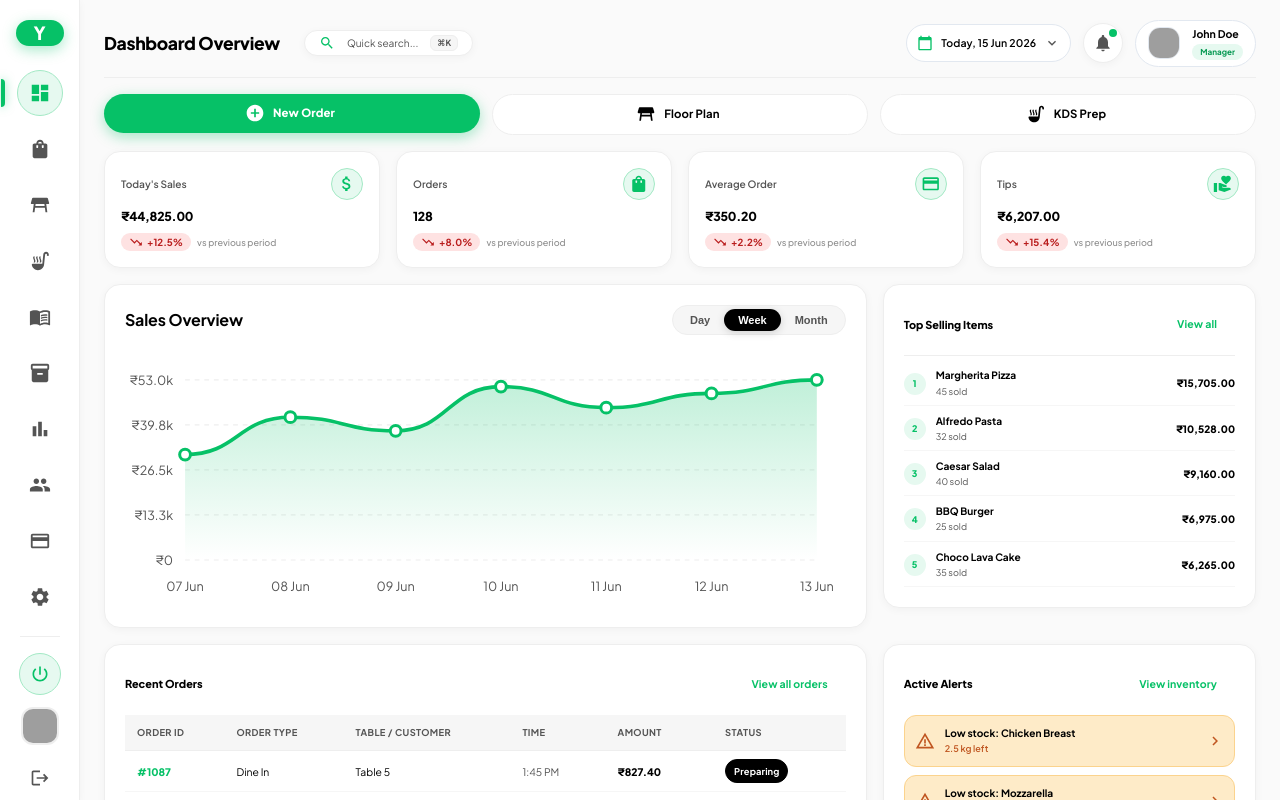
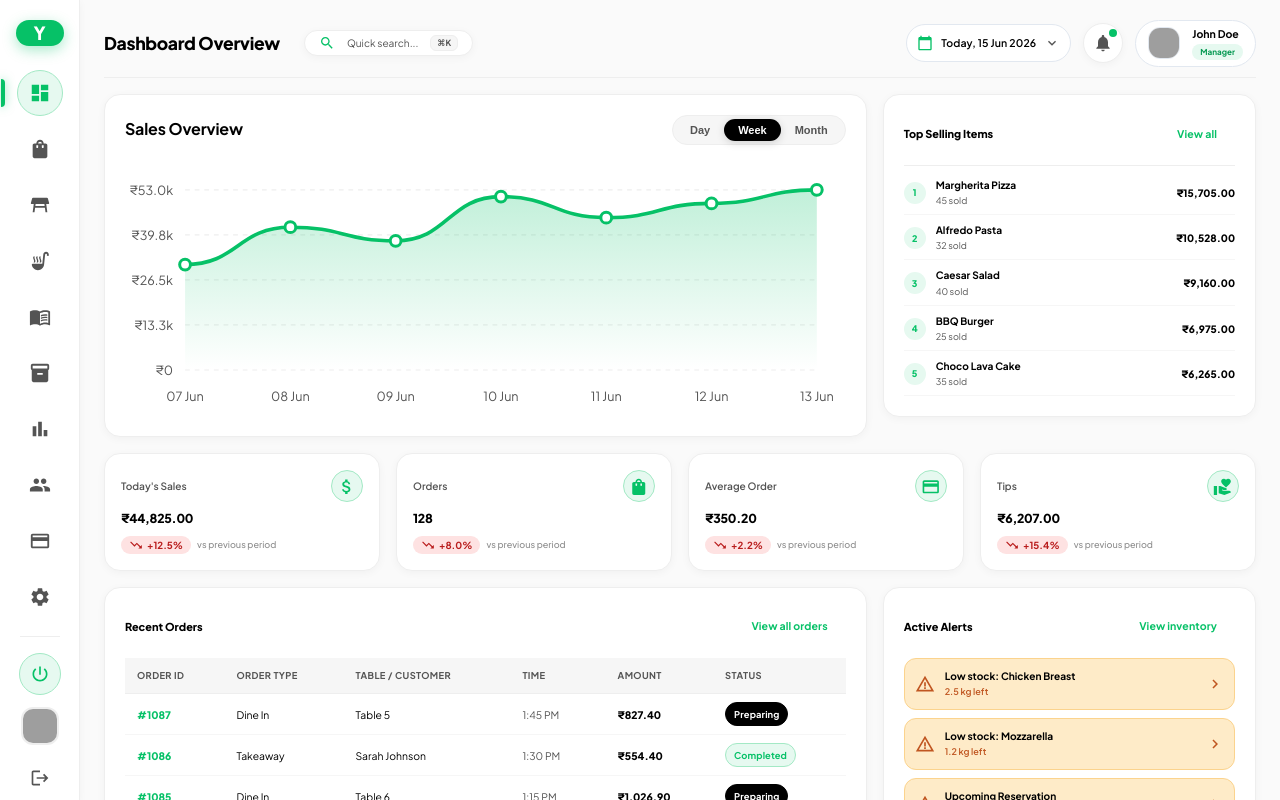
Before and after one commit to tevahdesign/POS-SYSTEM, a React (Vite) app: page /dashboard in a window 1280 px wide. Built offline with nearby package versions, Linux system fonts and the light colour scheme; grey boxes are pictures that could not be loaded.

Commit message:
Initial commit

```diff
--- a/src/pages/Dashboard.tsx
+++ b/src/pages/Dashboard.tsx
@@ -74,120 +74,6 @@ export const Dashboard: React.FC = () => {
   return (
     <MainLayoutTemplate title="Dashboard Overview">
       <Box sx={{ display: 'flex', flexDirection: 'column', gap: { xs: 1.5, sm: 2 } }}>
-        {/* Quick Action Shortcuts (Uber Eats Pill Format) */}
-        <Grid container spacing={{ xs: 1, sm: 1.5 }}>
-          <Grid size={{ xs: 12, sm: 4 }}>
-            <Button
-              variant="contained"
-              size="medium"
-              fullWidth
-              onClick={() => navigate('/orders')}
-              startIcon={<AddCircleOutlinedIcon />}
-              sx={{
-                py: 1.2,
-                borderRadius: 9999, // Pill
-                fontWeight: 800,
-                fontFamily: "'Plus Jakarta Sans', sans-serif",
-                backgroundColor: '#06C167',
-                color: '#FFFFFF',
-                boxShadow: '0 4px 14px rgba(6, 193, 103, 0.35)',
-                '&:hover': {
-                  backgroundColor: '#049851',
-                  boxShadow: '0 6px 20px rgba(6, 193, 103, 0.5)',
-                },
-              }}
-            >
-              New Order
-            </Button>
-          </Grid>
-          <Grid size={{ xs: 6, sm: 4 }}>
-            <Button
-              variant="outlined"
-              size="medium"
-              fullWidth
-              onClick={() => navigate('/tables')}
-              startIcon={<TableRestaurantIcon />}
-              sx={{
-                py: 1.2,
-                borderRadius: 9999,
-                fontWeight: 700,
-                color: '#000000',
-                borderColor: '#EEEEEE',
-                backgroundColor: '#FFFFFF',
-                '&:hover': {
-                  borderColor: '#06C167',
-                  backgroundColor: '#E6F9F0',
-                },
-              }}
-            >
-              Floor Plan
-            </Button>
-          </Grid>
-          <Grid size={{ xs: 6, sm: 4 }}>
-            <Button
-              variant="outlined"
-              size="medium"
-              fullWidth
-              onClick={() => navigate('/kitchen')}
-              startIcon={<SoupKitchenIcon />}
-              sx={{
-                py: 1.2,
-                borderRadius: 9999,
-                fontWeight: 700,
-                color: '#000000',
-                borderColor: '#EEEEEE',
-                backgroundColor: '#FFFFFF',
-                '&:hover': {
-                  borderColor: '#06C167',
-                  backgroundColor: '#E6F9F0',
-                },
-              }}
-            >
-              KDS Prep
-            </Button>
-          </Grid>
-        </Grid>
-
-        {/* 4 KPI Cards Grid */}
-        <Grid container spacing={{ xs: 1.25, sm: 2 }}>
-          <Grid size={{ xs: 6, sm: 6, md: 3 }}>
-            <KpiCard
-              title="Today's Sales"
-              value={formatINR(44825)}
-              change="+12.5%"
-              isPositive={true}
-              icon={<AttachMoneyIcon />}
-            />
-          </Grid>
-          <Grid size={{ xs: 6, sm: 6, md: 3 }}>
-            <KpiCard
-              title="Orders"
-              value="128"
-              change="+8.0%"
-              isPositive={true}
-              icon={<ShoppingBagIcon />}
-            />
-          </Grid>
-          <Grid size={{ xs: 6, sm: 6, md: 3 }}>
-            <KpiCard
-              title="Average Order"
-              value={formatINR(350.2)}
-              change="+2.2%"
-              isPositive={true}
-              icon={<CreditCardIcon />}
-            />
-          </Grid>
-          <Grid size={{ xs: 6, sm: 6, md: 3 }}>
-            <KpiCard
-              title="Tips"
-              value={formatINR(6207)}
-              change="+15.4%"
-              isPositive={true}
-              icon={<VolunteerActivismIcon />}
-            />
-          </Grid>
-        </Grid>
-
         {/* Sales Overview & Top Items */}
         <Grid container spacing={{ xs: 1.5, sm: 2 }}>
           <Grid size={{ xs: 12, lg: 8 }}>
@@ -248,6 +134,46 @@ export const Dashboard: React.FC = () => {
                 ))}
               </Box>
             </Paper>
+          </Grid>
+        </Grid>
+
+        {/* 4 KPI Cards Grid */}
+        <Grid container spacing={{ xs: 1.25, sm: 2 }}>
+          <Grid size={{ xs: 6, sm: 6, md: 3 }}>
+            <KpiCard
+              title="Today's Sales"
+              value={formatINR(44825)}
+              change="+12.5%"
+              isPositive={true}
+              icon={<AttachMoneyIcon />}
+            />
+          </Grid>
+          <Grid size={{ xs: 6, sm: 6, md: 3 }}>
+            <KpiCard
+              title="Orders"
+              value="128"
+              change="+8.0%"
+              isPositive={true}
+              icon={<ShoppingBagIcon />}
+            />
+          </Grid>
+          <Grid size={{ xs: 6, sm: 6, md: 3 }}>
+            <KpiCard
+              title="Average Order"
+              value={formatINR(350.2)}
+              change="+2.2%"
+              isPositive={true}
+              icon={<CreditCardIcon />}
+            />
+          </Grid>
+          <Grid size={{ xs: 6, sm: 6, md: 3 }}>
+            <KpiCard
+              title="Tips"
+              value={formatINR(6207)}
+              change="+15.4%"
+              isPositive={true}
+              icon={<VolunteerActivismIcon />}
+            />
           </Grid>
         </Grid>
 
```
